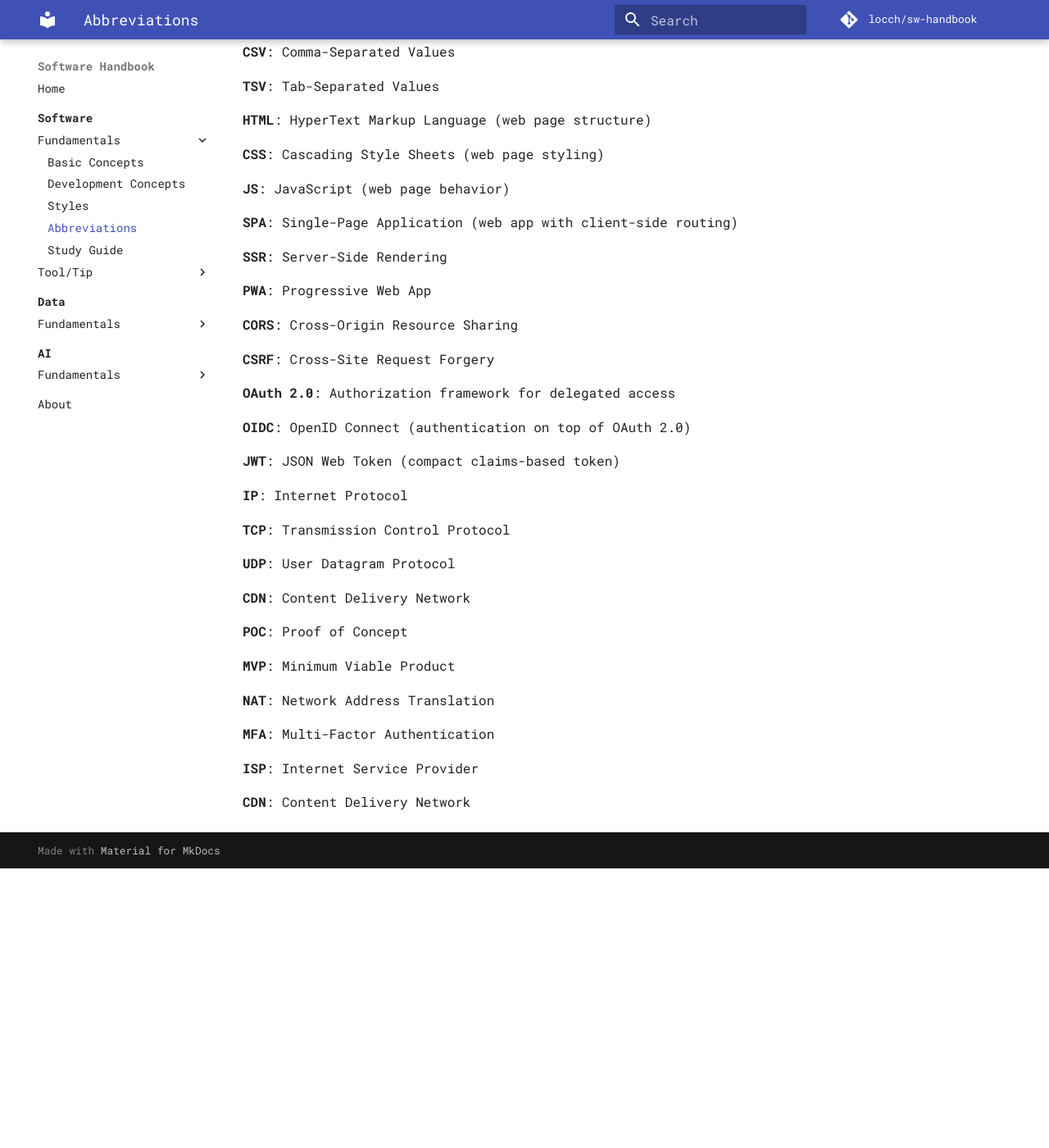
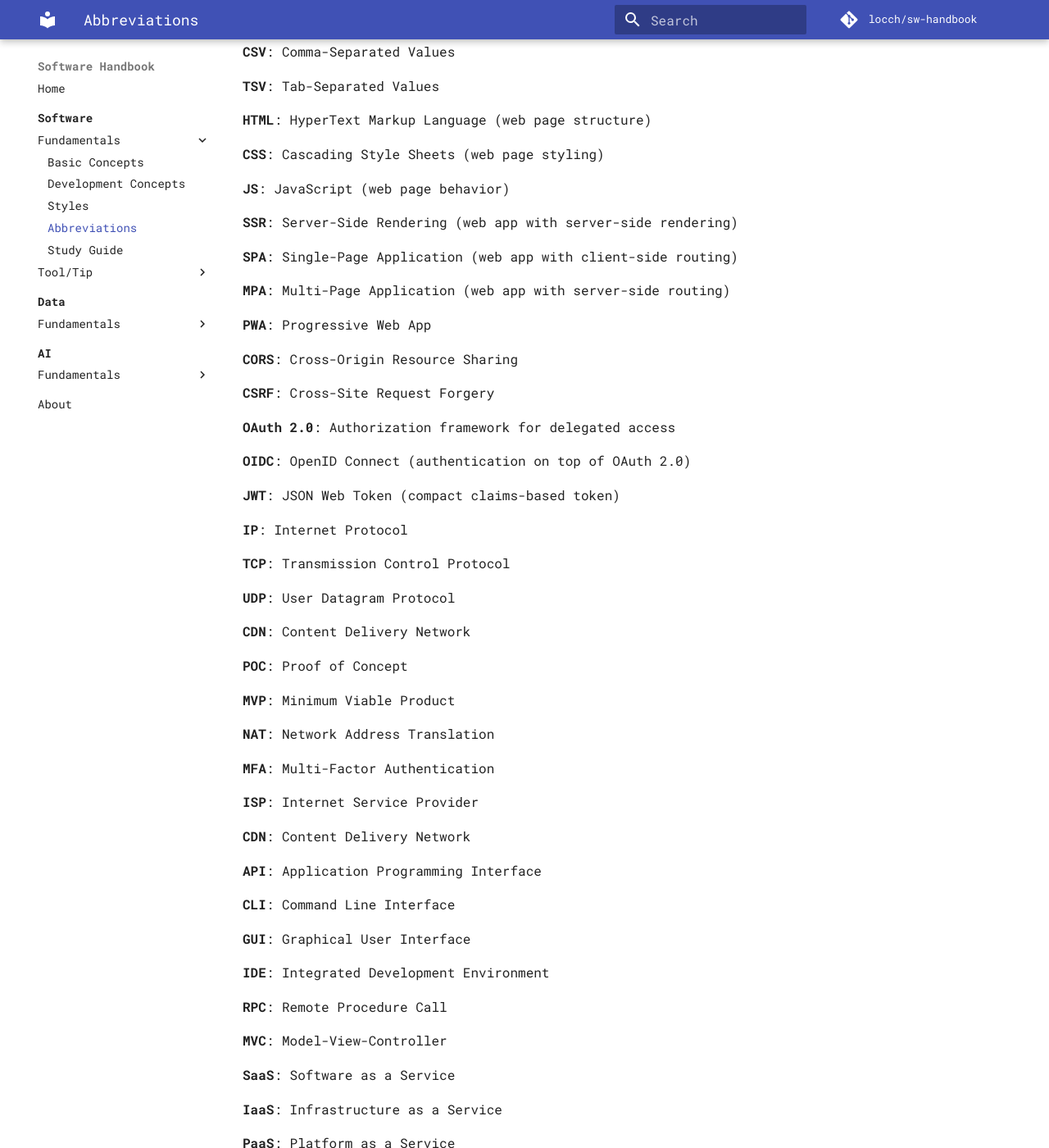
Before and after one commit to locchh/sw-handbook, an MkDocs documentation site: the page built from docs/software/basics/abbreviations.md, in a window 1280 px wide and 1400 px high, scrolled down 1086 px. Shown: the whole window at 82% size. Built offline with MkDocs 1.6.1 and Material for MkDocs 9.7.7, drawn with Linux system fonts in a browser that asks for light colours; comment, search, counter and statistics services are not loaded; before the commit the page ends 2145 px from its top, so only the background shows below that; some of the changed text lies outside the part shown.

Commit message:
update abbreviation

```diff
--- a/docs/software/basics/abbreviations.md
+++ b/docs/software/basics/abbreviations.md
@@ -55,9 +55,11 @@
 
 **JS**: JavaScript (web page behavior)
 
+**SSR**: Server-Side Rendering (web app with server-side rendering)
+
 **SPA**: Single-Page Application (web app with client-side routing)
 
-**SSR**: Server-Side Rendering
+**MPA**: Multi-Page Application (web app with server-side routing)
 
 **PWA**: Progressive Web App
 
@@ -90,3 +92,23 @@
 **ISP**: Internet Service Provider
 
 **CDN**: Content Delivery Network
+
+**API**: Application Programming Interface
+
+**CLI**: Command Line Interface
+
+**GUI**: Graphical User Interface
+
+**IDE**: Integrated Development Environment
+
+**RPC**: Remote Procedure Call
+
+**MVC**: Model-View-Controller
+
+**SaaS**: Software as a Service
+
+**IaaS**: Infrastructure as a Service
+
+**PaaS**: Platform as a Service
+
+**CI/CD**: Continuous Integration/Continuous Deployment
```
